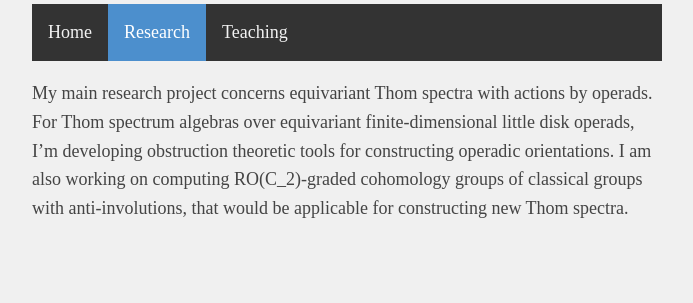
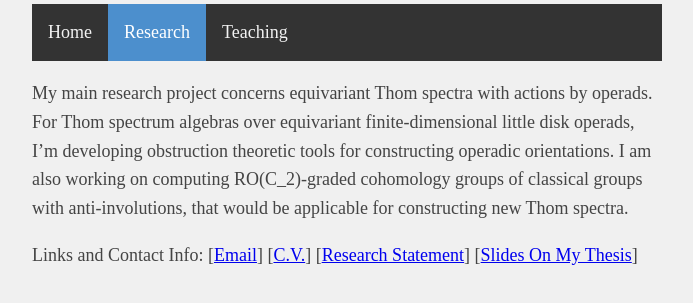
Before and after one commit to BarRoytman/BarRoytman.github.io, a plain HTML site: page research.html in a window 1280 px wide. Shown: the part 103-406 px from the top of the page, without its empty margins (293-986 px from the left). Drawn offline with Linux system fonts and the light colour scheme.

Commit message:
Add info on research page

```diff
--- a/research.html
+++ b/research.html
@@ -18,6 +18,8 @@
 
 		<p>My main research project concerns equivariant Thom spectra with actions by operads. For Thom spectrum algebras over equivariant finite-dimensional little disk operads, I’m developing obstruction theoretic tools for constructing operadic orientations. I am also working on computing RO(C_2)-graded cohomology groups of classical groups with anti-involutions, that would be applicable for constructing new Thom spectra.
 		</p>
+
+		<p>Links and Contact Info: [<a href="mailto:barroytman@math.ucla.edu">Email</a>] [<a href="https://github.com/BarRoytman/BarRoytman.github.io/raw/c757fa5cfed2bd51716e60800909227a83f607d8/assets/CV.pdf">C.V.</a>] [<a href="https://github.com/BarRoytman/BarRoytman.github.io/raw/c757fa5cfed2bd51716e60800909227a83f607d8/assets/Research%20Statement%20Web.pdf">Research Statement</a>] [<a href="https://github.com/BarRoytman/BarRoytman.github.io/raw/c757fa5cfed2bd51716e60800909227a83f607d8/assets/FRG_Talk.pdf">Slides On My Thesis</a>]</p>
 
 		<!-- <hr> -->
 		<!-- <h3>Peer-reviewed publications:</h3>
```
